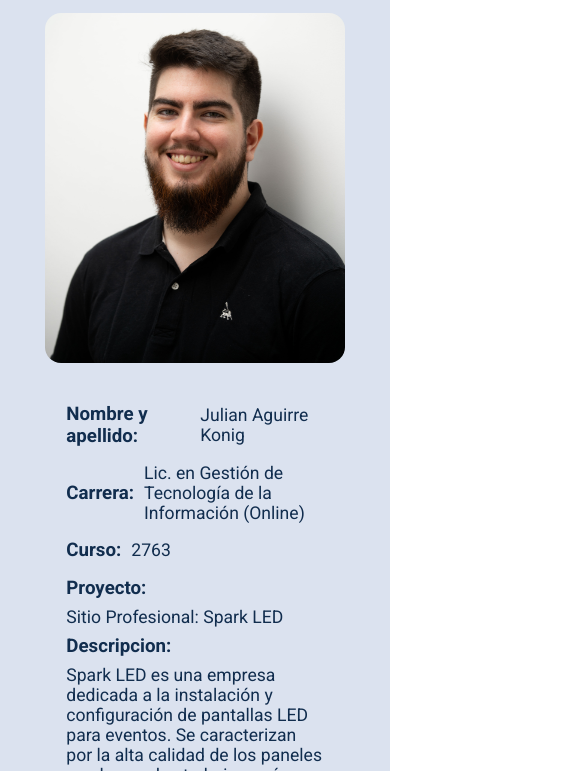
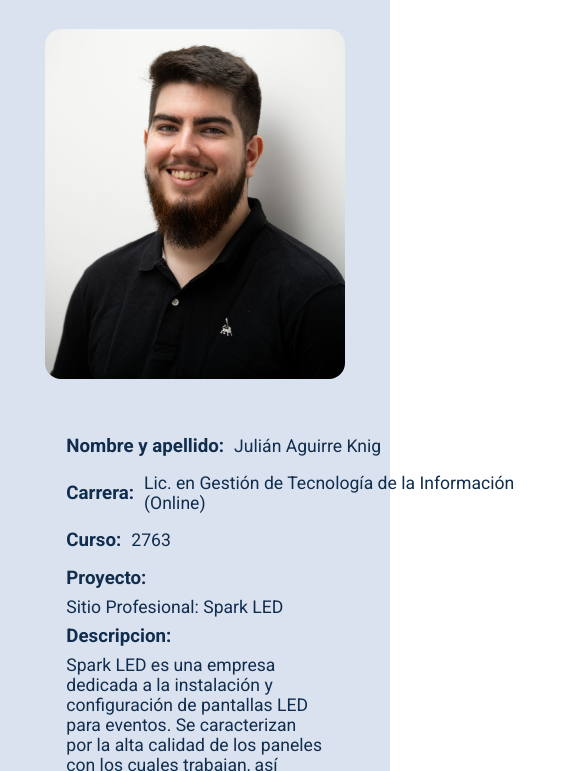
Before and after one commit to Julian-Aguirre-Konig/Ficha-personal-Julian-Aguirre-Konig, a plain HTML site: page index.html in a window 390 px wide. Shown: the part 73-844 px from the top of the page, 566 px wide, since content can reach past the window. Drawn offline with Linux system fonts and the light colour scheme.

Commit message:
modified:   index.html 	modified:   style.css

```diff
--- a/index.html
+++ b/index.html
@@ -20,11 +20,11 @@
             <div id="ficha">
                 <!-- contenedor donde se agruparan los datos personales del alumno -->
                 <div id="contenedor__foto">
-                    <img src="images/julian_aguirre.jpg" alt="Julian Aguirre Konig" id="foto__alumno">
+                    <img src="images/julian_aguirre.jpg" alt="Julián Aguirre König" id="foto__alumno">
                 </div>
                 <!-- contenedor donde se agrupara los enlaces a las paginas web -->
                 <div id="contenedor__enlaces">
-                    <h3>Nombre y apellido:<p class="texto">Julian Aguirre Konig</p></h3>
+                    <h3>Nombre y apellido:<p class="texto">Julián Aguirre Knig</p></h3>
                     <h3>Carrera:<p class="texto">Lic. en Gestión de Tecnología de la Información (Online)</p></h3>
                     <h3>Curso:<p class="texto">2763</p></h3>
                     <h3>Proyecto:</h3>
--- a/style.css
+++ b/style.css
@@ -24,7 +24,7 @@ body {
 
 section {
     background-color: #DBE2EF;
-    width: 100%;
+    /* width: 100%; */
     display: flex;
     flex-direction: row;
     justify-content: center;
@@ -128,7 +128,6 @@ footer {
     section {
         height: 100vh;
         align-items: flex-start;
-        align-content: space-around;
     }
 
     #ficha {
@@ -137,11 +136,13 @@ footer {
     }
 
     #contenedor__foto {
-        margin: 0;
+        margin: 1rem;
     }
 
     #contenedor__enlaces h3 {
         margin-top: .5rem;
         margin-bottom: .5rem;
+        width: 500px;
+        height: 800px;
     }
 }
```
